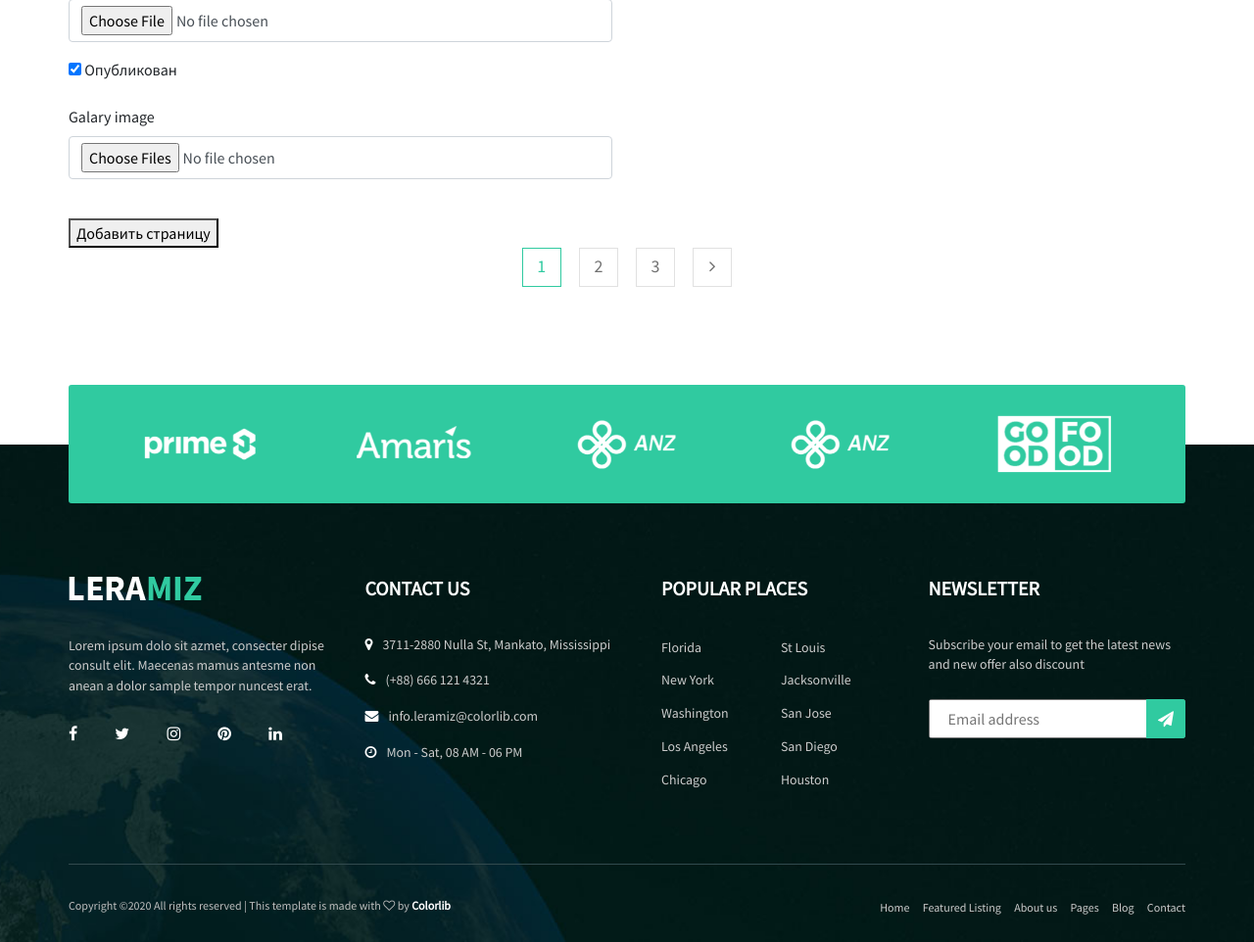
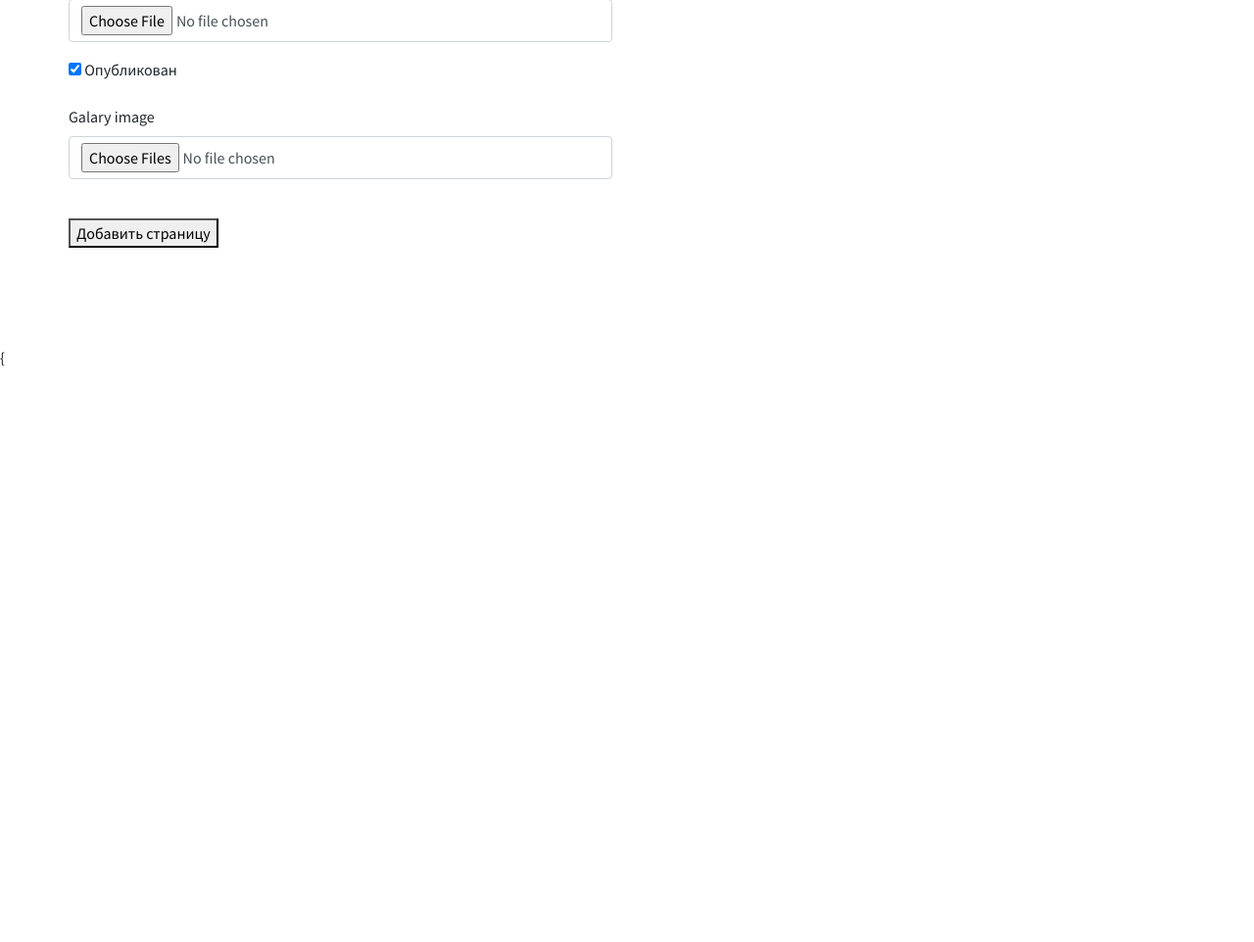
Before and after one commit to fox1985/news_real_estate_agency, a Django app: page /add/ in a window 1280 px wide. Shown: the part 2820-3782 px from the top of the page at 98% size. After the commit the page ends 3194 px from the top, so only its background shows below. Run offline with Django 3.2, Linux system fonts and the light colour scheme; data that the repository does not hold is empty; some libraries are stand-ins or nearby versions.

Commit message:
Переменовал модуль

```diff
--- a/realty/templates/main/base.html
+++ b/realty/templates/main/base.html
@@ -42,11 +42,11 @@
 					<div class="col-lg-6 header-top-left">
 						<div class="top-info">
 							<i class="fa fa-phone"></i>
-							(+88) 666 121 4321
+							Tel 965 501 294
 						</div>
 						<div class="top-info">
 							<i class="fa fa-envelope"></i>
-							info.leramiz@colorlib.com
+							es@torrehome.com
 						</div>
 
                          {# проверка вошол лили пользователь #}
@@ -146,123 +146,23 @@
 		<div class="container">
         <div class="row">
             {% block realty %}{% endblock %}
+        </div><!--/row-->
+
+ {% block paginator %}{% endblock %}
 
 
-        </div><!--/row-->
-
-			<div class="site-pagination">
-
-				<span>1</span>
-				<a href="#">2</a>
-				<a href="#">3</a>
-				<a href="#"><i class="fa fa-angle-right"></i></a>
-			</div>
-		</div>
 	</section>
 	<!-- page end -->
 
 
-	<!-- Clients section -->
-	<div class="clients-section">
-		<div class="container">
-			<div class="clients-slider owl-carousel">
-				<a href="#">
-					<img src="{% static 'img/partner/1.png' %}" alt="">
-				</a>
-				<a href="#">
-					<img src="{% static 'img/partner/2.png' %}" alt="">
-				</a>
-				<a href="#">
-					<img src="{% static 'img/partner/3.png' %}" alt="">
-				</a>
-				<a href="#">
-					<img src="{% static 'img/partner/3.png' %}" alt="">
-				</a>
-				<a href="#">
-					<img src="{% static 'img/partner/5.png' %}" alt="">
-				</a>
-			</div>
-		</div>
-	</div>
-	<!-- Clients section end -->
+
 
 
 	<!-- Footer section -->
-	<footer class="footer-section set-bg" data-setbg="{% static 'img/footer-bg.jpg' %}">
-		<div class="container">
-			<div class="row">
-				<div class="col-lg-3 col-md-6 footer-widget">
-					<img src="{% static 'img/logo.png' %}" alt="">
-					<p>Lorem ipsum dolo sit azmet, consecter dipise consult  elit. Maecenas mamus antesme non anean a dolor sample tempor nuncest erat.</p>
-					<div class="social">
-						<a href="#"><i class="fa fa-facebook"></i></a>
-						<a href="#"><i class="fa fa-twitter"></i></a>
-						<a href="#"><i class="fa fa-instagram"></i></a>
-						<a href="#"><i class="fa fa-pinterest"></i></a>
-						<a href="#"><i class="fa fa-linkedin"></i></a>
-					</div>
-				</div>
-				<div class="col-lg-3 col-md-6 footer-widget">
-					<div class="contact-widget">
-						<h5 class="fw-title">CONTACT US</h5>
-						<p><i class="fa fa-map-marker"></i>3711-2880 Nulla St, Mankato, Mississippi </p>
-						<p><i class="fa fa-phone"></i>(+88) 666 121 4321</p>
-						<p><i class="fa fa-envelope"></i>info.leramiz@colorlib.com</p>
-						<p><i class="fa fa-clock-o"></i>Mon - Sat, 08 AM - 06 PM</p>
-					</div>
-				</div>
-				<div class="col-lg-3 col-md-6 footer-widget">
-					<div class="double-menu-widget">
-						<h5 class="fw-title">POPULAR PLACES</h5>
-						<ul>
-							<li><a href="">Florida</a></li>
-							<li><a href="">New York</a></li>
-							<li><a href="">Washington</a></li>
-							<li><a href="">Los Angeles</a></li>
-							<li><a href="">Chicago</a></li>
-						</ul>
-						<ul>
-							<li><a href="">St Louis</a></li>
-							<li><a href="">Jacksonville</a></li>
-							<li><a href="">San Jose</a></li>
-							<li><a href="">San Diego</a></li>
-							<li><a href="">Houston</a></li>
-						</ul>
-					</div>
-				</div>
-				<div class="col-lg-3 col-md-6  footer-widget">
-					<div class="newslatter-widget">
-						<h5 class="fw-title">NEWSLETTER</h5>
-						<p>Subscribe your email to get the latest news and new offer also discount</p>
-						<form class="footer-newslatter-form">
-							<input type="text" placeholder="Email address">
-							<button><i class="fa fa-send"></i></button>
-						</form>
-					</div>
-				</div>
-			</div>
+    {
 
-			<div class="footer-bottom">
-				<div class="footer-nav">
-					<ul>
-						<li><a href="">Home</a></li>
-						<li><a href="">Featured Listing</a></li>
-						<li><a href="">About us</a></li>
-						<li><a href="">Pages</a></li>
-						<li><a href="">Blog</a></li>
-						<li><a href="">Contact</a></li>
-					</ul>
-				</div>
+    <!-- Footer section end -->
 
-				<div class="copyright">
-					<p><!-- Link back to Colorlib can't be removed. Template is licensed under CC BY 3.0. -->
-Copyright &copy;<script>document.write(new Date().getFullYear());</script> All rights reserved | This template is made with <i class="fa fa-heart-o" aria-hidden="true"></i> by <a href="https://colorlib.com" target="_blank">Colorlib</a>
-<!-- Link back to Colorlib can't be removed. Template is licensed under CC BY 3.0. --></p>
-				</div>
-			</div>
-		</div>
-	</footer>
-	<!-- Footer section end -->
 
 	<!--====== Javascripts & Jquery ======-->
 	<script src="{% static 'js/jquery-3.2.1.min.js' %}"></script>
```
Also changed, not shown: realty/templates/page/realty_category_page.html (+13 -2 lines), realty/templates/page/realty_page_noe.html (+23 -22 lines), realty/templates/paginator/paginator.html (added, +8 -0 lines), realty/migrations/0003_auto_20200305_1346.py (added).
